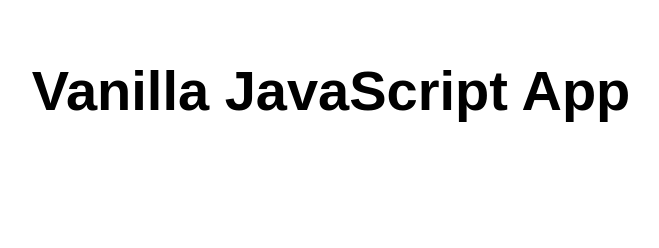
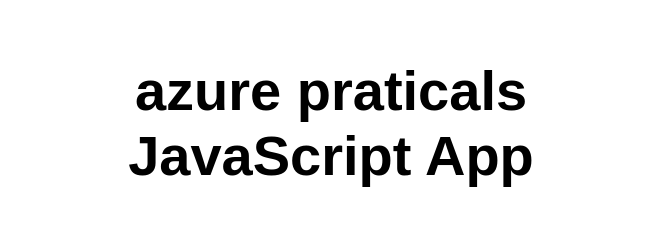
Before and after one commit to Rishitha3009/cloud-practical, a website: page src/index.html in a window 1280 px wide. Shown: the whole page, without its empty margins (309-968 px from the left). Drawn offline with Linux system fonts and the light colour scheme.

Commit message:
Update index.html

```diff
--- a/src/index.html
+++ b/src/index.html
@@ -10,7 +10,7 @@
 
 <body>
   <main>
-    <h1>Vanilla JavaScript App</h1>
+    <h1>azure praticals JavaScript App</h1>
   </main>
 </body>
 
```
